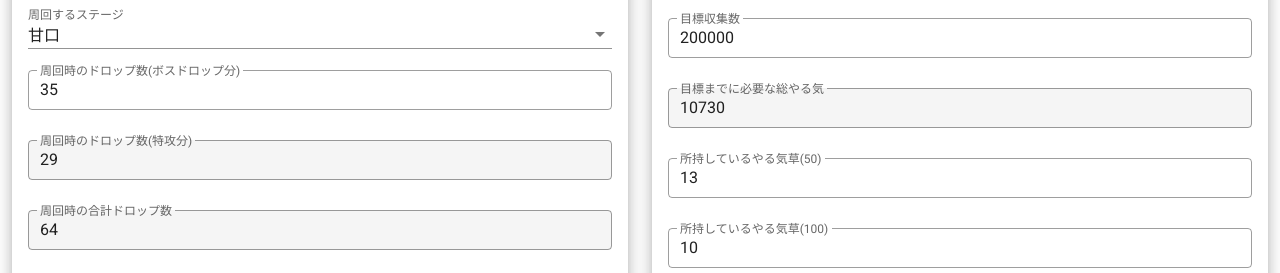
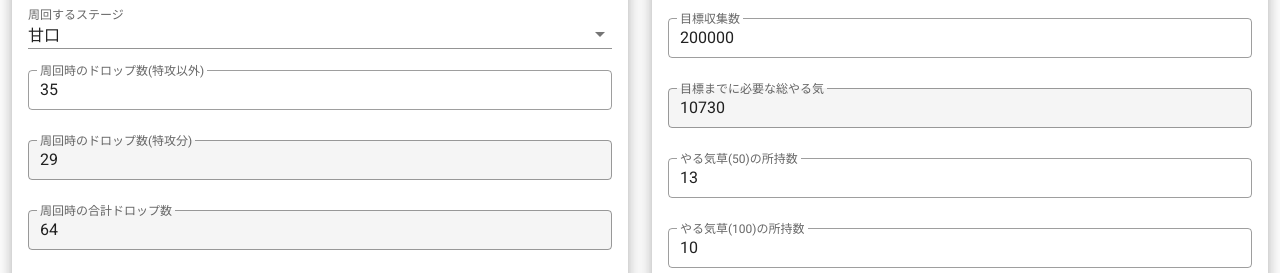
Before and after one commit to fifthremin24/puyoq, a Vue app in the folder collection-efficiency/: page / in a window 1280 px wide. Shown: the part 722-995 px from the top of the page. Built offline with nearby package versions, Linux system fonts and the light colour scheme.

Commit message:
Trivial fix

```diff
--- a/collection-efficiency/src/components/AppMain.vue
+++ b/collection-efficiency/src/components/AppMain.vue
@@ -83,7 +83,7 @@
             </v-row>
             <v-row>
               <v-col class="mt-n2 pt-0">
-                <v-text-field label="周回時のドロップ数(ボスドロップ分)" class="mt-0 pt-0" type="number"
+                <v-text-field label="周回時のドロップ数(特攻以外)" class="mt-0 pt-0" type="number"
                   v-model.number="inputs.normalStageBossDrop" dense outlined>
                 </v-text-field>
               </v-col>
@@ -172,14 +172,14 @@
             </v-row>
             <v-row>
               <v-col class="mt-n2 pt-0">
-                <v-text-field label="所持しているやる気草(50)" class="mt-0 pt-0" type="number"
+                <v-text-field label="やる気草(50)の所持数" class="mt-0 pt-0" type="number"
                   v-model.number="inputs.staminaItem50" dense outlined>
                 </v-text-field>
               </v-col>
             </v-row>
             <v-row>
               <v-col class="mt-n2 pt-0">
-                <v-text-field label="所持しているやる気草(100)" class="mt-0 pt-0" type="number"
+                <v-text-field label="やる気草(100)の所持数" class="mt-0 pt-0" type="number"
                   v-model.number="inputs.staminaItem100" dense outlined>
                 </v-text-field>
               </v-col>
```
